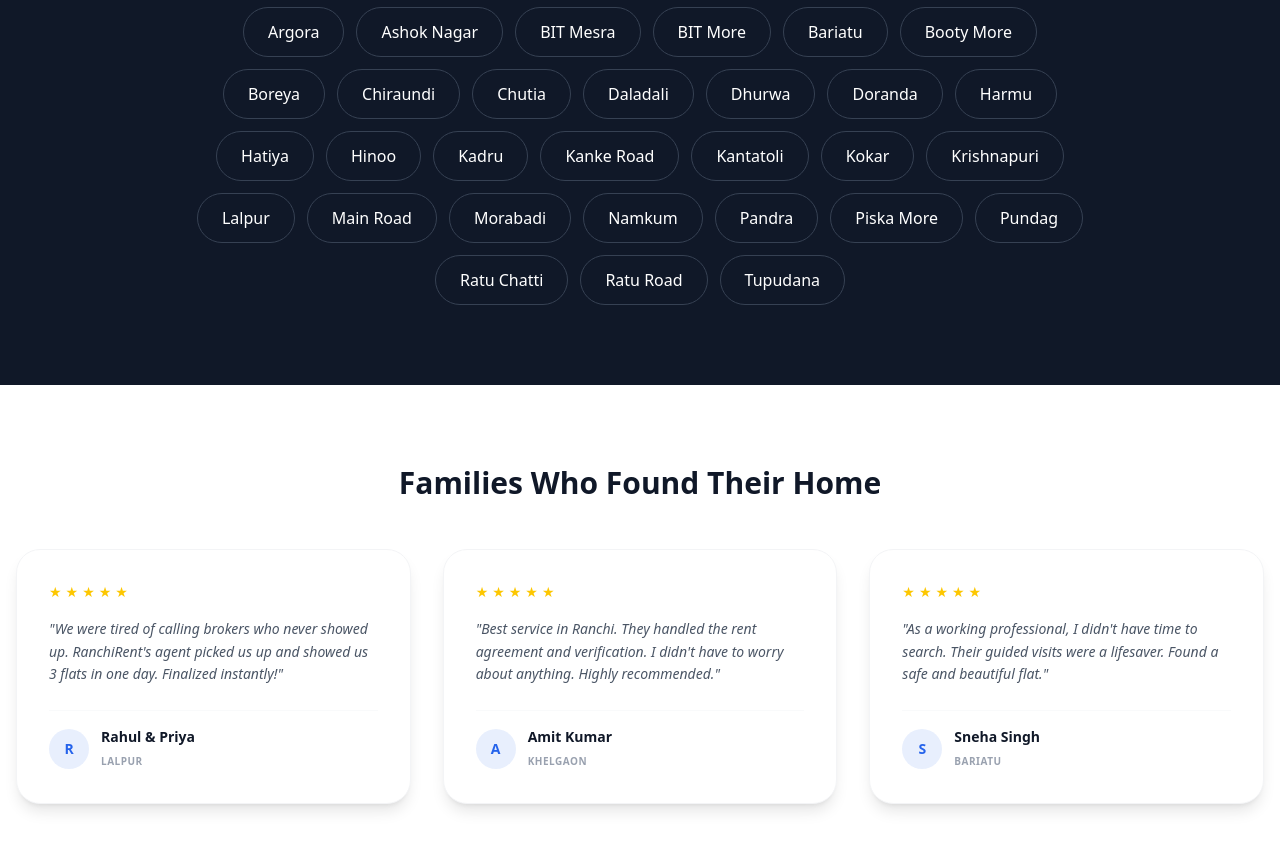
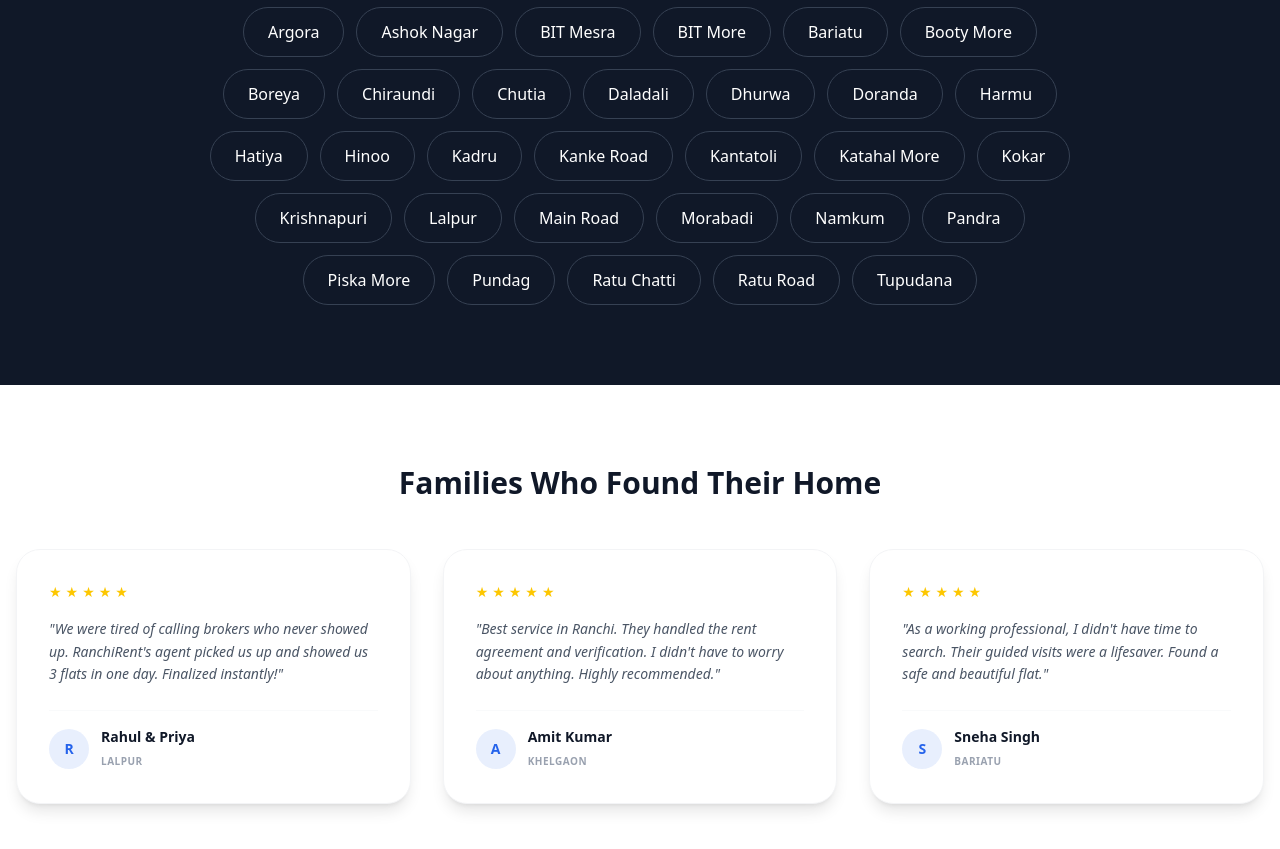
Before and after one commit to rupeshsinghkota/Ranchirent, a Next.js app: page / in a window 1280 px wide. Shown: the part 2640-3489 px from the top of the page. Built offline with nearby package versions, Linux system fonts and the light colour scheme; no server answers.

Commit message:
feat: add Katahal More to localities

```diff
--- a/data/localities.ts
+++ b/data/localities.ts
@@ -17,6 +17,7 @@ export const localities = [
     "Kadru",
     "Kanke Road",
     "Kantatoli",
+    "Katahal More",
     "Kokar",
     "Krishnapuri",
     "Lalpur",
```
